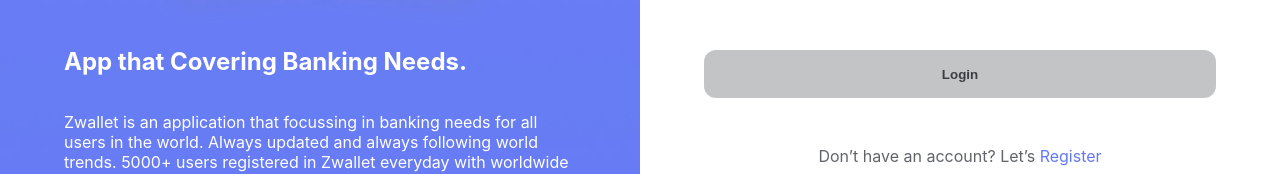
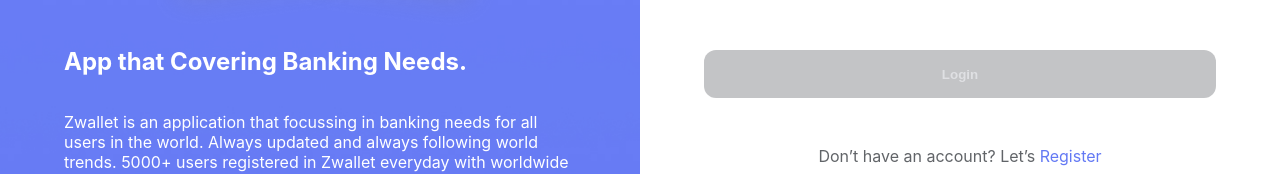
Before and after one commit to mindkeeper/fazz-pay-nextjs, a Next.js app: page /login in a window 1280 px wide. Shown: the part 528-702 px from the top of the page. Built offline with nearby package versions, Linux system fonts and the light colour scheme.

Commit message:
fix disabled button text color when disabled

```diff
--- a/src/common/styles/Login.module.css
+++ b/src/common/styles/Login.module.css
@@ -74,7 +74,7 @@
   border-radius: 0.75rem;
 }
 .form button:disabled {
-  color: var(--dark);
+  color: var(--disabled-mobile);
   background-color: var(--dark03);
 }
 .form button:hover {
```
